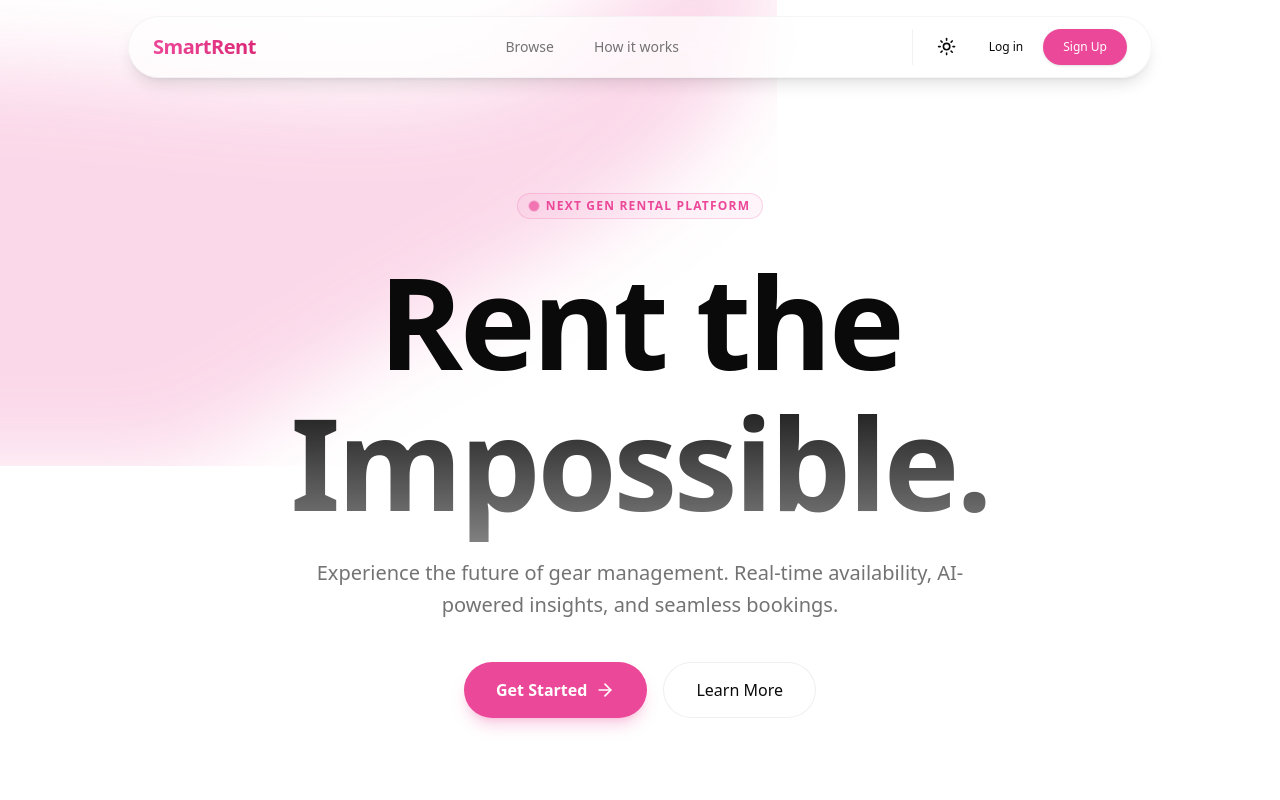
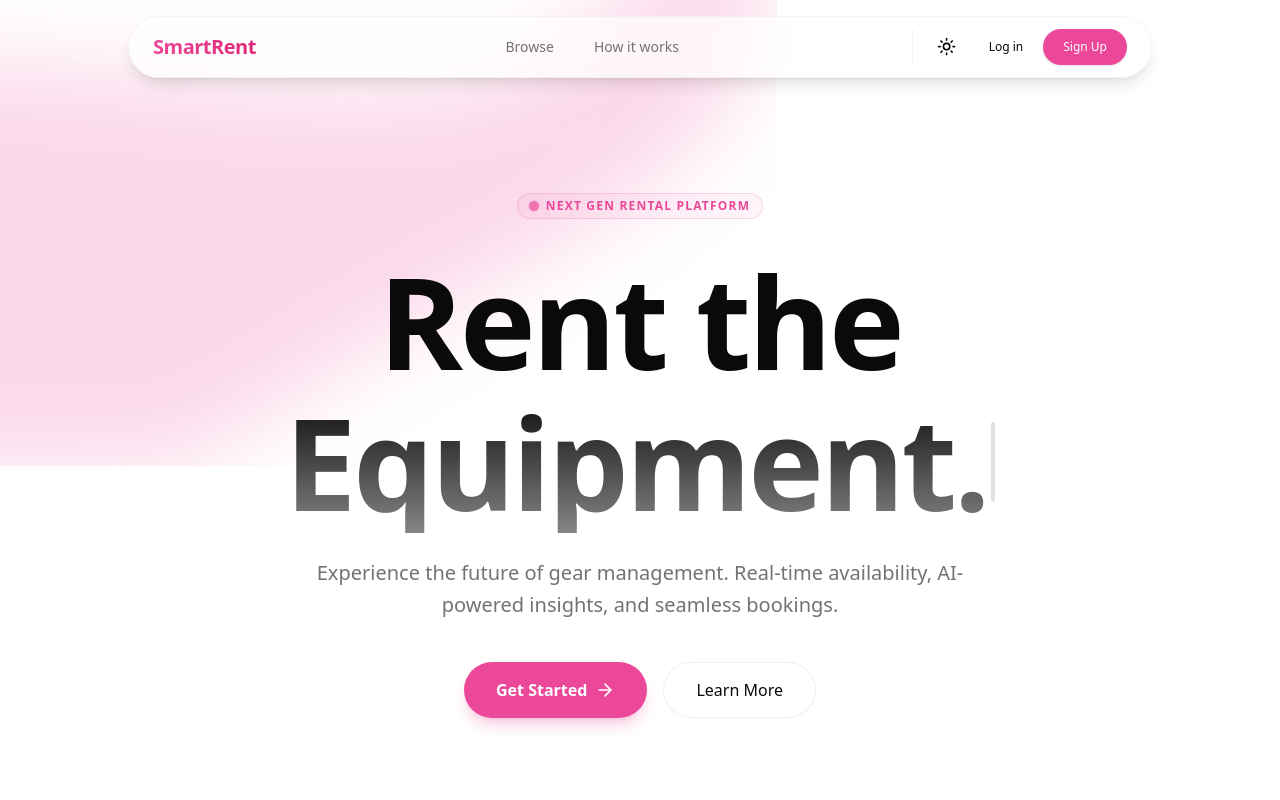
Before and after one commit to harshil-mistry/Odoo-GCET-26-Rental-Portal, a Next.js app: page / in a window 1280 px wide. Shown: the top 800 px of the page. Built offline with nearby package versions, Linux system fonts and the light colour scheme; no server answers; a web font is replaced by a local one.

Commit message:
Typewriter effect done

```diff
--- a/src/app/page.tsx
+++ b/src/app/page.tsx
@@ -9,6 +9,7 @@ import { IProduct } from "@/types";
 import { ProductCard } from "@/components/product-card";
 import { Spotlight } from "@/components/ui/spotlight";
 import { InfiniteMovingCards } from "@/components/ui/infinite-moving-cards";
+import { Typewriter } from "@/components/ui/typewriter";
 import { useTheme } from "next-themes";
 
 export default function Home() {
@@ -41,7 +42,7 @@ export default function Home() {
     <div className="min-h-screen bg-background text-foreground overflow-x-hidden transition-colors duration-300">
 
       {/* Hero Section with Spotlight */}
-      <section className="relative pt-32 pb-20 md:pt-48 md:pb-32 overflow-hidden flex items-center justify-center min-h-[90vh]">
+      <section className="relative pt-32 pb-20 md:pt-48 md:pb-32 flex items-center justify-center min-h-[90vh]">
         <Spotlight
           className="-top-40 left-0 md:left-60 md:-top-20"
           fill={theme === 'dark' ? "white" : "#ec4899"}
@@ -65,7 +66,11 @@ export default function Home() {
             className="font-serif text-6xl md:text-8xl lg:text-9xl font-bold tracking-tight leading-[1.1] mb-6"
           >
             Rent the <br />
-            <span className="text-transparent bg-clip-text bg-gradient-to-b from-foreground to-foreground/50">Impossible.</span>
+            <Typewriter
+              words={["Facilities.", "Equipment.", "Future.", "Dream."]}
+              className="text-transparent bg-clip-text bg-gradient-to-b from-foreground to-foreground/50"
+              cursorClassName="h-10 md:h-16 lg:h-20 bg-foreground/50"
+            />
           </motion.h1>
 
           <motion.p
--- /dev/null
+++ b/src/components/ui/typewriter.tsx
@@ -0,0 +1,63 @@
+"use client";
+
+import { useEffect, useState } from "react";
+import { motion } from "framer-motion";
+import { cn } from "@/lib/utils";
+
+export const Typewriter = ({
+    words,
+    className,
+    cursorClassName,
+}: {
+    words: string[];
+    className?: string;
+    cursorClassName?: string;
+}) => {
+    const [currentWordIndex, setCurrentWordIndex] = useState(0);
+    const [currentText, setCurrentText] = useState("");
+    const [isDeleting, setIsDeleting] = useState(false);
+
+    useEffect(() => {
+        const word = words[currentWordIndex];
+
+        // Typing speeds
+        const typeSpeed = 100;
+        const deleteSpeed = 50;
+        const pauseBeforeDelete = 2000;
+
+        const timeout = setTimeout(() => {
+            if (!isDeleting) {
+                if (currentText.length < word.length) {
+                    // Typing
+                    setCurrentText(word.slice(0, currentText.length + 1));
+                } else {
+                    // Finished typing, wait before delete
+                    setTimeout(() => setIsDeleting(true), pauseBeforeDelete);
+                }
+            } else {
+                if (currentText.length > 0) {
+                    // Deleting
+                    setCurrentText(word.slice(0, currentText.length - 1));
+                } else {
+                    // Finished deleting, move to next word
+                    setIsDeleting(false);
+                    setCurrentWordIndex((prev) => (prev + 1) % words.length);
+                }
+            }
+        }, isDeleting ? deleteSpeed : typeSpeed);
+
+        return () => clearTimeout(timeout);
+    }, [currentText, isDeleting, currentWordIndex, words]);
+
+    return (
+        <span className={cn("inline-flex items-center", className)}>
+            {currentText}
+            <motion.span
+                initial={{ opacity: 0 }}
+                animate={{ opacity: 1 }}
+                transition={{ duration: 0.5, repeat: Infinity, repeatType: "reverse" }}
+                className={cn("ml-1 h-12 w-[4px] rounded-full bg-primary", cursorClassName)}
+            />
+        </span>
+    );
+};
```
